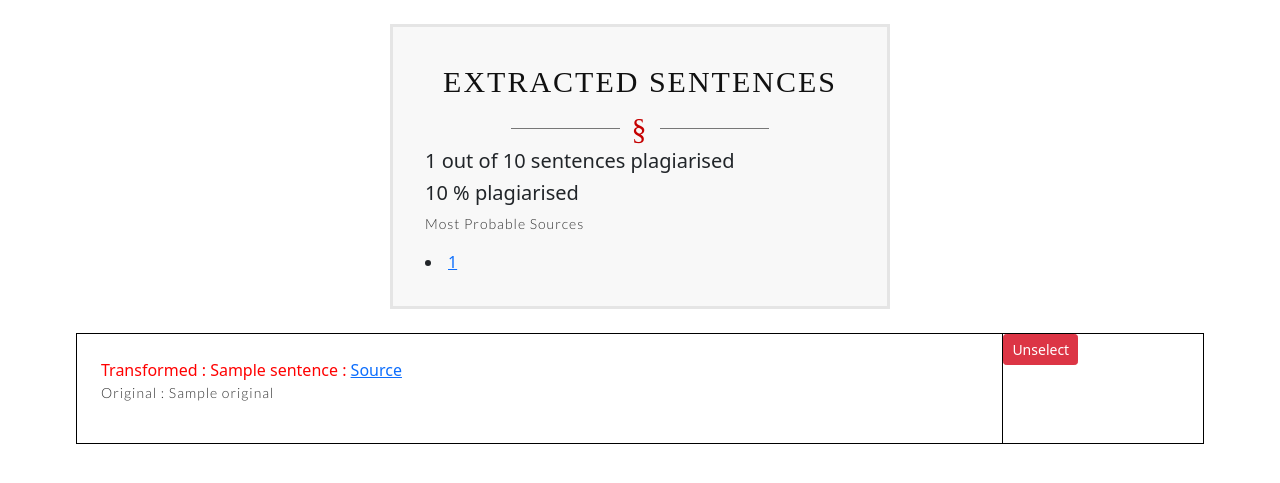
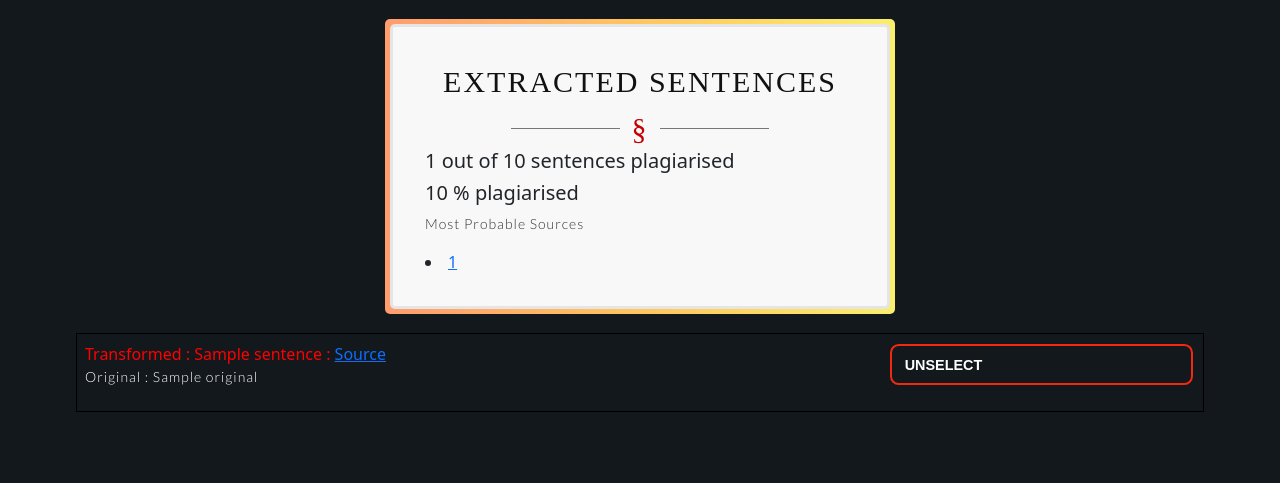
Before and after one commit to Reckon77/no_nokol, a Flask app: template templates/displayIntelligent.html in a window 1280 px wide. Shown: the top 483 px of the page. Run offline with Flask 2, Linux system fonts and the light colour scheme; the template is opened without the code that fills it: most values are stand-ins (such as "Sample title", 1, 10 or a date in 2020); parts of the project's set-up code (start-up, migrations or seed data) failed here and were passed over.

Commit message:
ui fixes

```diff
--- a/static/style.css
+++ b/static/style.css
@@ -679,3 +679,117 @@ nav ul li a:hover::after{
     transform: rotate(360deg);
   }
 }
+
+
+
+table {
+  border: 1px solid #CCC;
+  border-collapse: collapse;
+}
+
+td {
+  border: none;
+  padding: 0.5rem;
+}
+
+tr {
+  border: none;
+}
+
+
+
+.unselect {
+  box-sizing: border-box;
+  -webkit-appearance: none;
+     -moz-appearance: none;
+          appearance: none;
+  background-color: transparent;
+  border: 2px solid #e74c3c;
+  border-radius: 0.6em;
+  color: #e74c3c;
+  cursor: pointer;
+  display: -webkit-box;
+  display: -webkit-flex;
+  display: -ms-flexbox;
+  display: flex;
+  -webkit-align-self: center;
+      -ms-flex-item-align: center;
+          align-self: center;
+  font-size: 0.9rem;
+  font-weight: 400;
+  line-height: 1;
+  margin: 10px;
+  padding: 0.8em 0.9em;
+  text-decoration: none;
+  text-align: center;
+  text-transform: uppercase;
+  font-family: 'Montserrat', sans-serif;
+  font-weight: 700;
+}
+.unselect:hover, .btn:focus {
+  color: #fff;
+  outline: 0;
+}
+
+
+.fourth {
+  border-color: #f1290f;
+  color: #fff;
+  background-image: -webkit-linear-gradient(45deg, #f1290f 50%, transparent 50%);
+  background-image: linear-gradient(45deg, #f1290f 50%, transparent 50%);
+  background-position: 100%;
+  background-size: 400%;
+  -webkit-transition: background 300ms ease-in-out;
+  transition: background 300ms ease-in-out;
+}
+.fourth:hover {
+  background-position: 0;
+}
+
+
+
+
+.background-1 {
+  background:  #12181b;
+ }
+
+
+
+
+
+
+ .card{
+  position: relative;
+  display: flex;
+  flex-direction: column;
+
+
+
+  border-radius: 5px;
+}
+
+.card::after {
+  content: "";
+  position: absolute;
+  inset: -8px;
+  z-index: -1;
+
+  border-radius: 5px;
+
+  background: linear-gradient(90deg, #845ec2, #d65db1, #ff6f91, #ff9671, #ffc75f, #f9f871);
+  background-size: 300% 300%;
+  background-position-x: 0%;
+
+  animation: border-animation 2s alternate infinite;
+}
+
+
+
+@keyframes border-animation {
+  0%{
+    background-position-x: 0%;
+  }
+  100%{
+    background-position-x: 100%;
+  }
+}
--- a/templates/displayIntelligent.html
+++ b/templates/displayIntelligent.html
@@ -16,8 +16,8 @@
       href="{{ url_for('static', filename='style.css') }}"
     />
   </head>
-  <body>
-    <div class="eleven">
+  <body class="background-1">
+    <div class="eleven card">
       <h1 class="title">Extracted Sentences</h1>
       <h5>
         <span id="plagCount">{{plagCount}}</span> out of
@@ -36,18 +36,18 @@
         <tr>
           <td style="color: rgb(0, 255, 0)">
             Transformed : {{ sentence }}
-            <p>Original : {{original[loop.index0]}}</p>
+            <p style="color: white;">Original : {{original[loop.index0]}}</p>
           </td>
-          <td class="btn btn-danger btn-sm orignalSentence">Unselect</td>
+          <td class="orignalSentence unselect fourth">Unselect</td>
         </tr>
 
         {% else %}
         <tr>
           <td style="color: red">
             Transformed : {{ sentence }} : <a href=" {{ src }}">Source</a>
-            <p>Original : {{original[loop.index0]}}</p>
+            <p style="color: white;">Original : {{original[loop.index0]}}</p>
           </td>
-          <td class="btn btn-danger btn-sm plagiarisedSentence">Unselect</td>
+          <td class="btn-sm plagiarisedSentence unselect fourth">Unselect</td>
         </tr>
         {% endif %} {% endfor %}
       </table>
--- a/templates/error.html
+++ b/templates/error.html
@@ -7,7 +7,7 @@
     <link rel="stylesheet" href="{{ url_for('static', filename='style.css') }}"/>
     <link rel='stylesheet' href='https://cdnjs.cloudflare.com/ajax/libs/twitter-bootstrap/3.3.7/css/bootstrap.min.css'>
     <link rel='stylesheet' href='https://fonts.googleapis.com/css?family=Arvo'>
-    <title>404 ERROR</title>
+    <title>ERROR</title>
   </head>
   <body>
     <section class="page_404">
@@ -16,7 +16,7 @@
         <div class="col-sm-12 ">
         <div class="col-sm-10 col-sm-offset-1  text-center">
         <div class="four_zero_four_bg">
-          <h1 class="text-center ">404</h1>
+          <h1 class="text-center" id=blink>Error</h1>
 
 
         </div>
```
Also changed, not shown: templates/assamese.html (+5 -4 lines), templates/display.html (+6 -5 lines), templates/index.html (+6 -5 lines), templates/intelligent.html (+5 -5 lines), static/display.js (line endings or trailing spaces).
